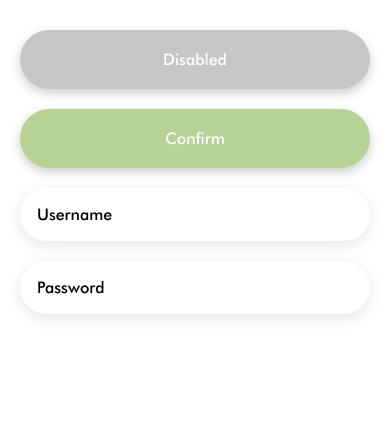
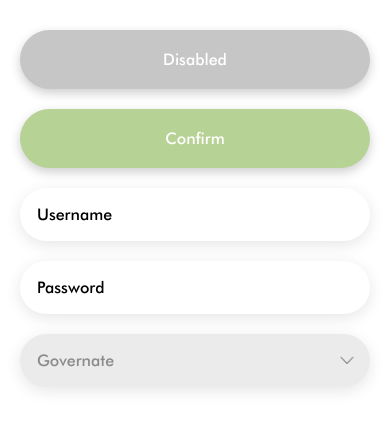
Before and after one commit to platoonic/fresh-coffee, a React Native app: screen / in a window 390 px wide. Shown: the top 430 px of the page. Built offline with nearby package versions, Linux system fonts and the light colour scheme.

Commit message:
Add Dropdown component

```diff
--- a/App.js
+++ b/App.js
@@ -3,6 +3,7 @@ import { SafeAreaView, View } from "react-native";
 // UI Components
 import Button from "./components/UI/Button";
 import TextField from "./components/UI/TextField";
+import Dropdown from "./components/UI/Dropdown";
 // Custom Fonts
 import { useFonts } from "expo-font";
 
@@ -18,6 +19,22 @@ export default function App() {
         <Button>Confirm</Button>
         <TextField placeholder="Username" />
         <TextField placeholder="Password" />
+        <Dropdown
+          items={[
+            {
+              name: "Alexandria",
+              value: "alexandria",
+            },
+            {
+              name: "Cairo",
+              value: "cairo",
+            },
+            {
+              name: "Marsa Matrouh",
+              value: "marsa-matrouh",
+            },
+          ]}
+        />
       </View>
     </SafeAreaView>
   );
--- a/components/UI/Button.js
+++ b/components/UI/Button.js
@@ -24,6 +24,7 @@ export default function ({ children, color, textColor, disabled }) {
 
   const textColorMap = {
     white: "#fff",
+    gray: "#595959",
   };
 
   // Button color from props (Green by default)
@@ -36,18 +37,23 @@ export default function ({ children, color, textColor, disabled }) {
     backgroundColor: BGcolorMap.disabled,
   };
 
+  // Add custom font (Use default system font until the font loads)
+  let buttonFont = {};
+
+  if (fontsLoaded) buttonFont.fontFamily = "FuturaBT-Medium";
+
   if (disabled) {
     return (
       <TouchableWithoutFeedback>
         <View style={[styles.button, buttonBGdisabled]}>
-          <Text style={styles.buttonText}>{children}</Text>
+          <Text style={[styles.buttonText, buttonFont]}>{children}</Text>
         </View>
       </TouchableWithoutFeedback>
     );
   }
   return (
     <TouchableOpacity style={[styles.button, buttonBG]}>
-      <Text style={styles.buttonText}>{children}</Text>
+      <Text style={[styles.buttonText, buttonFont]}>{children}</Text>
     </TouchableOpacity>
   );
 }
@@ -70,6 +76,5 @@ const styles = StyleSheet.create({
     textAlign: "center",
     fontSize: 16,
     color: "white",
-    fontFamily: "FuturaBT-Medium",
   },
 });
--- /dev/null
+++ b/components/UI/Dropdown.js
@@ -0,0 +1,125 @@
+import React, { useState } from "react";
+import {
+  StyleSheet,
+  Text,
+  View,
+  TouchableOpacity,
+  TouchableWithoutFeedback,
+  FlatList,
+  Animated,
+} from "react-native";
+import { useFonts } from "expo-font";
+import { Entypo } from "@expo/vector-icons";
+
+// Dropdown Item
+const Item = ({ name, setIsExpanded, setCurrentItem }) => {
+  // Custom Font (FuturaBT)
+  const [fontsLoaded] = useFonts({
+    "FuturaBT-Medium": require("../../assets/fonts/FuturaBT-Medium.ttf"),
+  });
+
+  // Add custom font (Use default system font until the font loads)
+  let buttonFont = {
+    fontSize: 16,
+  };
+
+  if (fontsLoaded) buttonFont.fontFamily = "FuturaBT-Medium";
+
+  return (
+    <TouchableOpacity
+      style={styles.item}
+      onPress={() => {
+        setCurrentItem(name);
+        setIsExpanded(false);
+      }}
+    >
+      <Text style={buttonFont}>{name}</Text>
+    </TouchableOpacity>
+  );
+};
+
+// Dropdown Menu
+export default function ({ items }) {
+  // Custom Font (FuturaBT)
+  const [fontsLoaded] = useFonts({
+    "FuturaBT-Medium": require("../../assets/fonts/FuturaBT-Medium.ttf"),
+  });
+
+  // Dropdown State
+  const [isExpanded, setIsExpanded] = useState(false);
+  const [currentItem, setCurrentItem] = useState("Governate");
+
+  // Add custom font (Use default system font until the font loads)
+  let buttonFont = {};
+
+  if (fontsLoaded) buttonFont.fontFamily = "FuturaBT-Medium";
+
+  return (
+    <>
+      <TouchableWithoutFeedback
+        onPress={() => {
+          setIsExpanded(!isExpanded);
+        }}
+      >
+        <View style={styles.container}>
+          <Text style={[styles.textStyle, buttonFont]}>{currentItem}</Text>
+          <Entypo
+            name="chevron-thin-down"
+            size={16}
+            style={[styles.chevronDown, { transform: [{ rotateY: "200deg" }] }]}
+          />
+        </View>
+      </TouchableWithoutFeedback>
+      {isExpanded && (
+        <TouchableOpacity>
+          <FlatList
+            data={items}
+            keyExtractor={(item) => item.value}
+            renderItem={({ item }) => {
+              return (
+                <Item
+                  setCurrentItem={setCurrentItem}
+                  setIsExpanded={setIsExpanded}
+                  name={item.name}
+                />
+              );
+            }}
+          />
+        </TouchableOpacity>
+      )}
+    </>
+  );
+}
+
+const styles = StyleSheet.create({
+  container: {
+    backgroundColor: "#EBEBEB",
+    padding: 17,
+    marginVertical: 10,
+    borderRadius: 50,
+    shadowColor: "#000",
+    shadowOffset: {
+      width: 0,
+      height: 4,
+    },
+    shadowOpacity: 0.1,
+    shadowRadius: 15.65,
+    elevation: 8,
+  },
+  textStyle: {
+    color: "#8A8A8A",
+    fontSize: 16,
+  },
+  item: {
+    backgroundColor: "#F5F5F5",
+    padding: 17,
+    marginVertical: 3,
+    borderRadius: 50,
+  },
+  chevronDown: {
+    color: "#8A8A8A",
+    position: "absolute",
+    right: 15,
+    top: 18,
+  },
+});
--- a/components/UI/TextField.js
+++ b/components/UI/TextField.js
@@ -8,14 +8,20 @@ export default function ({ placeholder }) {
     "FuturaBT-Medium": require("../../assets/fonts/FuturaBT-Medium.ttf"),
   });
 
-  return <TextInput style={styles.input} placeholder={placeholder} />;
+  // Add custom font (Use default system font until the font loads)
+  let buttonFont = {};
+
+  if (fontsLoaded) buttonFont.fontFamily = "FuturaBT-Medium";
+
+  return (
+    <TextInput style={[styles.input, buttonFont]} placeholder={placeholder} />
+  );
 }
 
 const styles = StyleSheet.create({
   input: {
     backgroundColor: "#fff",
     padding: 17,
-    fontFamily: "FuturaBT-Medium",
     fontSize: 16,
     borderRadius: 50,
     marginVertical: 10,
@@ -29,11 +35,3 @@ const styles = StyleSheet.create({
     elevation: 8,
   },
 });
-
-/*
-
-background: #FFFFFF;
-box-shadow: 0 2px 20px 0 rgba(0,0,0,0.06);
-border-radius: 25px;
-
-*/
--- a/package.json
+++ b/package.json
@@ -9,6 +9,7 @@
   },
   "dependencies": {
     "expo": "~38.0.8",
+    "expo-font": "~8.2.1",
     "expo-status-bar": "^1.0.2",
     "react": "~16.11.0",
     "react-dom": "~16.11.0",
```
Also changed, not shown: 1 other file (tests, documents, lock files or other folders).
